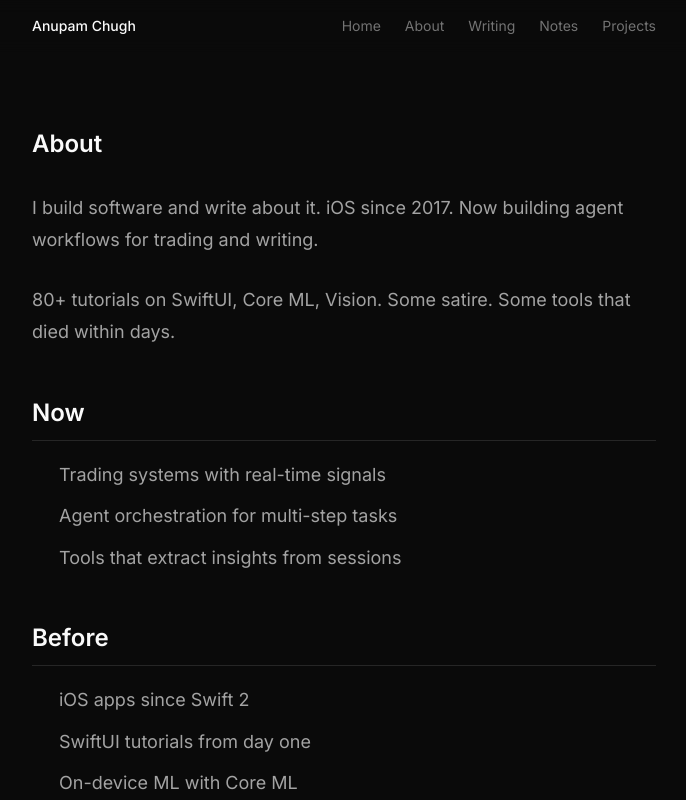
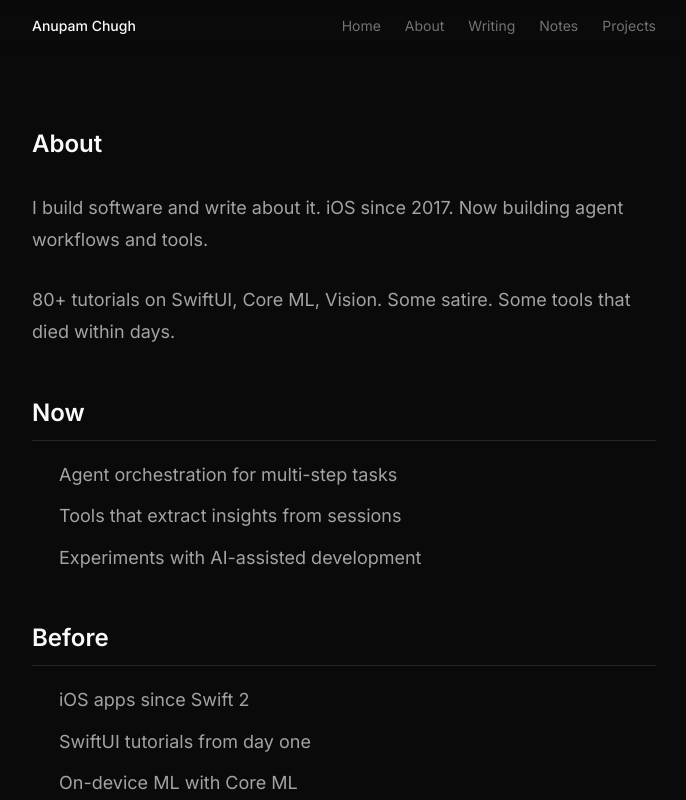
Before and after one commit to anupamchugh/anupamchugh.github.io, a Next.js app: page /about in a window 1280 px wide. Shown: the top 800 px of the page, without its empty margins (296-982 px from the left). Built offline with nearby package versions, Linux system fonts and the light colour scheme.

Commit message:
fix: remove trading references from bio
Co-Authored-By: Claude Opus 4.5 <noreply@anthropic.com>

```diff
--- a/app/about/page.tsx
+++ b/app/about/page.tsx
@@ -15,7 +15,7 @@ export default function AboutPage() {
       <div className="prose mt-8">
         <p>
           I build software and write about it. iOS since 2017. Now building
-          agent workflows for trading and writing.
+          agent workflows and tools.
         </p>
 
         <p>
@@ -25,9 +25,9 @@ export default function AboutPage() {
 
         <h2>Now</h2>
         <ul>
-          <li>Trading systems with real-time signals</li>
           <li>Agent orchestration for multi-step tasks</li>
           <li>Tools that extract insights from sessions</li>
+          <li>Experiments with AI-assisted development</li>
         </ul>
 
         <h2>Before</h2>
--- a/components/hero.tsx
+++ b/components/hero.tsx
@@ -11,7 +11,7 @@ export default function Hero() {
 
       {/* Bio - concise */}
       <p className="mt-4 text-lg leading-relaxed text-secondary">
-        I write code, then write about it. iOS apps, trading systems, agent workflows.
+        I write code, then write about it. iOS apps and agent workflows.
       </p>
 
       {/* Social links - subtle, inline */}
```
